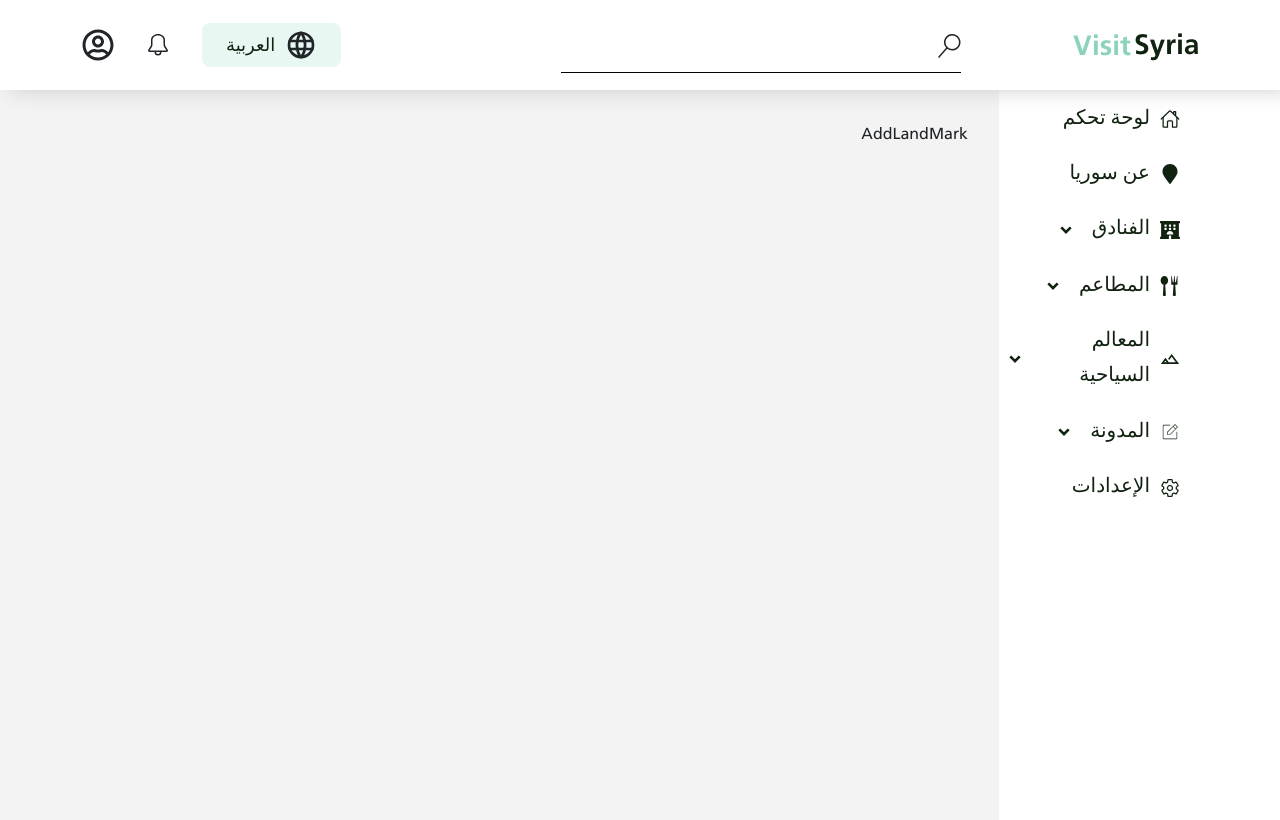
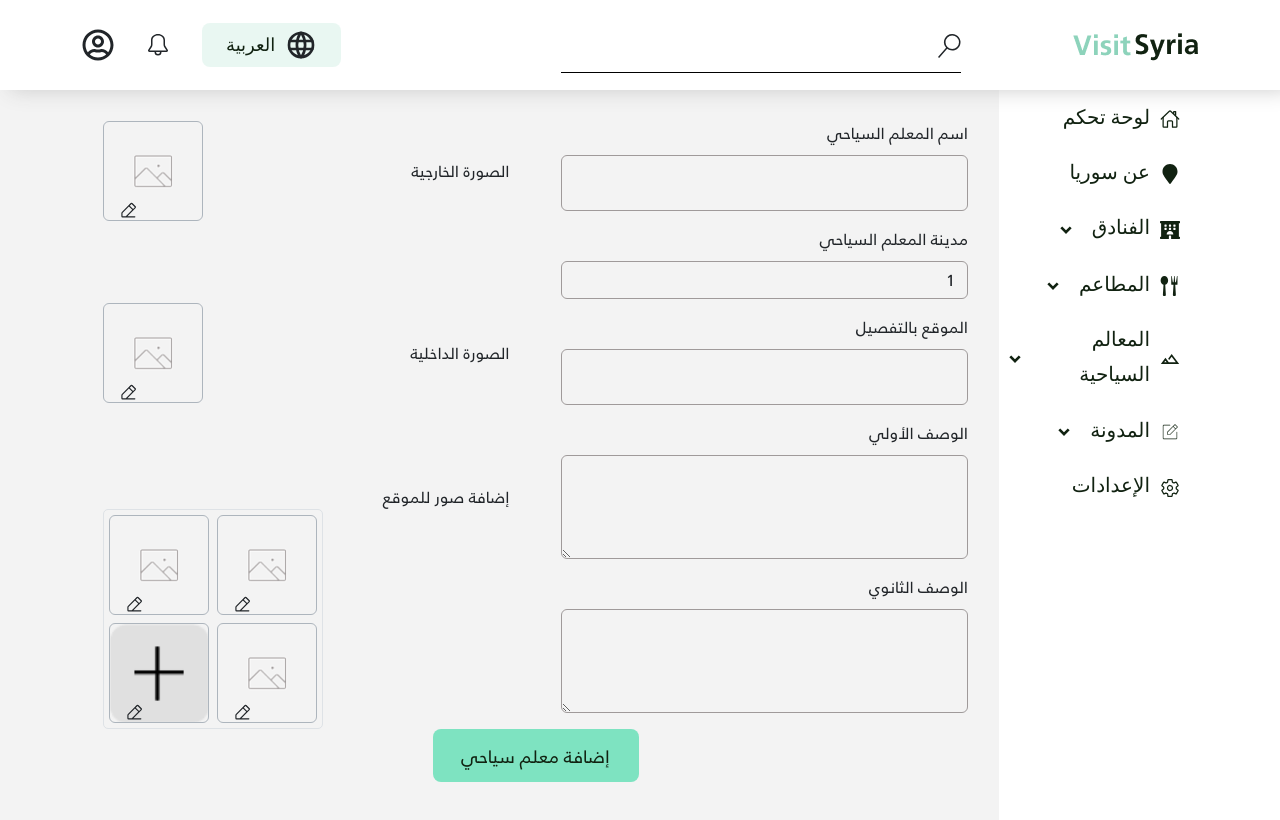
Before and after one commit to MoonesMezher/visit-syria-dashboard, a React (Vite) app: page /places/add in a window 1280 px wide. Shown: the top 820 px of the page. Built offline with nearby package versions, Linux system fonts and the light colour scheme.

Commit message:
add landmark v1

```diff
--- /dev/null
+++ b/src/pages/AddLandMark/AddLandMark.css
@@ -0,0 +1,49 @@
+.BY_AddLandMark .form_section {
+    display: flex;
+    flex-direction: column;
+    justify-content: space-between;
+    direction: rtl;
+  }
+
+  .BY_AddLandMark .form_section .inputes_section {
+    display: flex;
+    flex-direction: row;
+    justify-content: space-between;
+  }
+
+  .BY_AddLandMark .form_section .inputes_section .right_section,
+  .BY_AddLandMark .form_section .inputes_section .left_section {
+    width: 47%;
+  }
+
+  .BY_AddLandMark .form_section .inputes_section .left_section {
+    display: flex;
+    flex-direction: column;
+    justify-content: space-between;
+  }
+
+  .BY_AddLandMark .form_section .inputes_section .left_section .image_field {
+    display: flex;
+    justify-content: space-between;
+    align-items: center;
+  }
+
+  .BY_AddLandMark .form_section .inputes_section .left_section .image_field.multi {
+    display: flex;
+    flex-direction: column;
+    justify-content: space-between;
+  }
+
+  .BY_AddLandMark .form_section .inputes_section .left_section .image_field.multi label {
+    align-self: start;
+  }
+
+  .BY_AddLandMark .form_section .inputes_section .left_section .image_field.multi .image_input {
+    display: flex;
+    align-self: flex-end;
+  }
+
+  .BY_AddLandMark .form_section .buttonSection {
+    display: flex;
+    justify-content: center;
+  }
--- a/src/pages/AddLandMark/AddLandMark.jsx
+++ b/src/pages/AddLandMark/AddLandMark.jsx
@@ -1,6 +1,58 @@
+import MainButton from '../../components/Shared/MainButton/MainButton'
+import MainInput from '../../components/Shared/MainInput/MainInput'
+import MainPhotoInput from "../../components/Shared/MainPhotoInput/MainPhotoInput"
+import MainPhotoGroupInput from "../../components/Shared/MainPhotoGroupInput/MainPhotoGroupInput"
+import { useState } from "react"
+
+import './AddLandMark.css'
 const AddLandMark = () => {
+    const [img, setImg] = useState(null);
+    const [img1, setImg1] = useState([]);
+
     return (
-        <section>AddLandMark</section>
+        <section className="BY_AddLandMark">
+            <form onSubmit={(event) => sendData(event)} className='form_section'>
+                <div className='inputes_section'>
+                    <div className='right_section'>
+                        <MainInput label={'اسم المعلم السياحي'} type={'text'} />
+                        <MainInput label={'مدينة المعلم السياحي'} type={'select'} options={[1, 2, 3, 4]} />
+                        <MainInput label={'الموقع بالتفصيل'} type={'text'} />
+                        <MainInput label={'الوصف الأولي'} type={'textarea'} />
+                        <MainInput label={'الوصف الثانوي'} type={'textarea'} />
+                    </div>
+                    <div className='left_section'>
+                        <div className='image_field'>
+                            <div>الصورة الخارجية </div>
+                            <div className='image_input'>
+                                <MainPhotoInput img={img} setImg={setImg} />
+                            </div>
+                        </div>
+                        <div className='image_field'>
+                            <label>الصورة الداخلية</label>
+                            <div className='image_input'>
+                                <MainPhotoInput img={img} setImg={setImg} />
+                            </div>
+                        </div>
+                        <div className='image_field multi'>
+                            <label> إضافة صور للموقع </label>
+                            <div className='image_input'>
+                                <MainPhotoGroupInput imgs={img1} setImgs={setImg1} />
+                            </div>
+                        </div>
+                    </div>
+                </div>
+
+                <div className="buttonSection">
+                    <MainButton
+                        text="إضافة معلم سياحي"
+                        goTo=""
+                        type="submit"
+                    />
+
+                </div>
+            </form>
+
+        </section>
     )
 }
 
```
